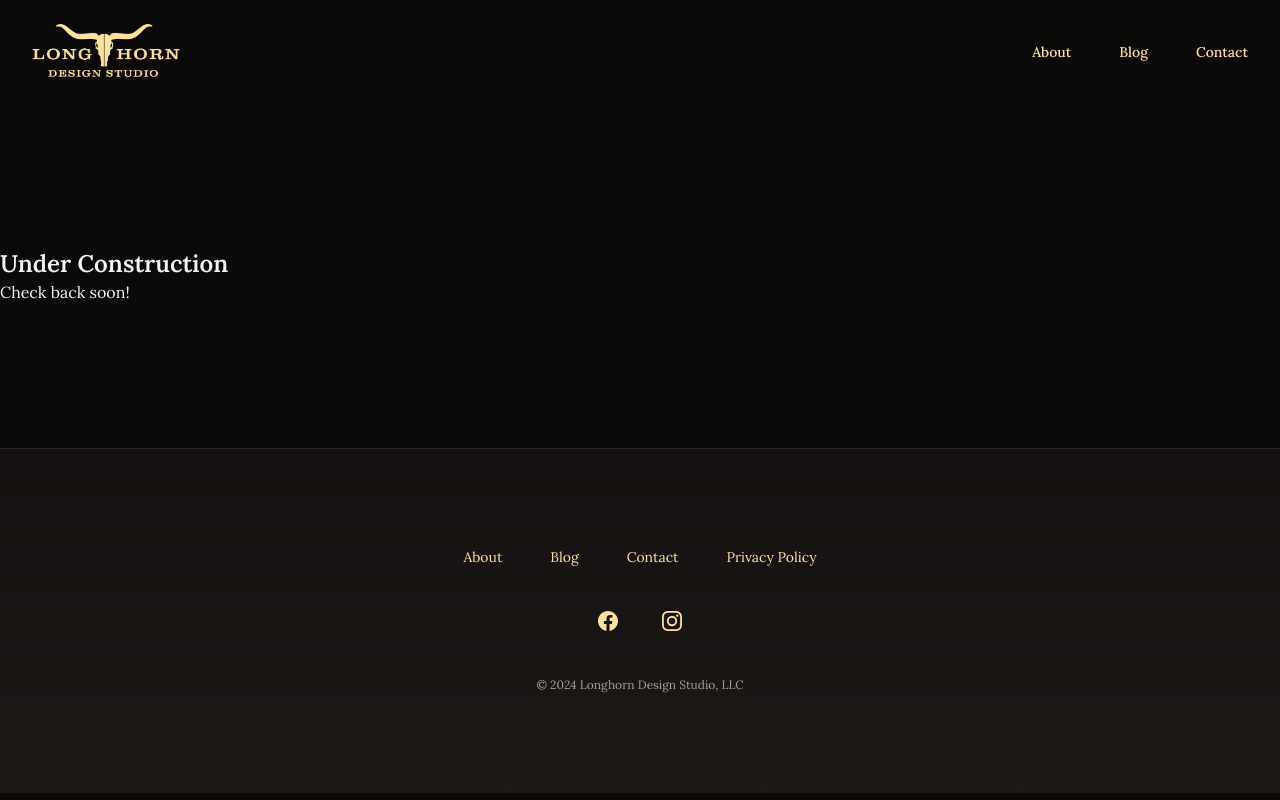
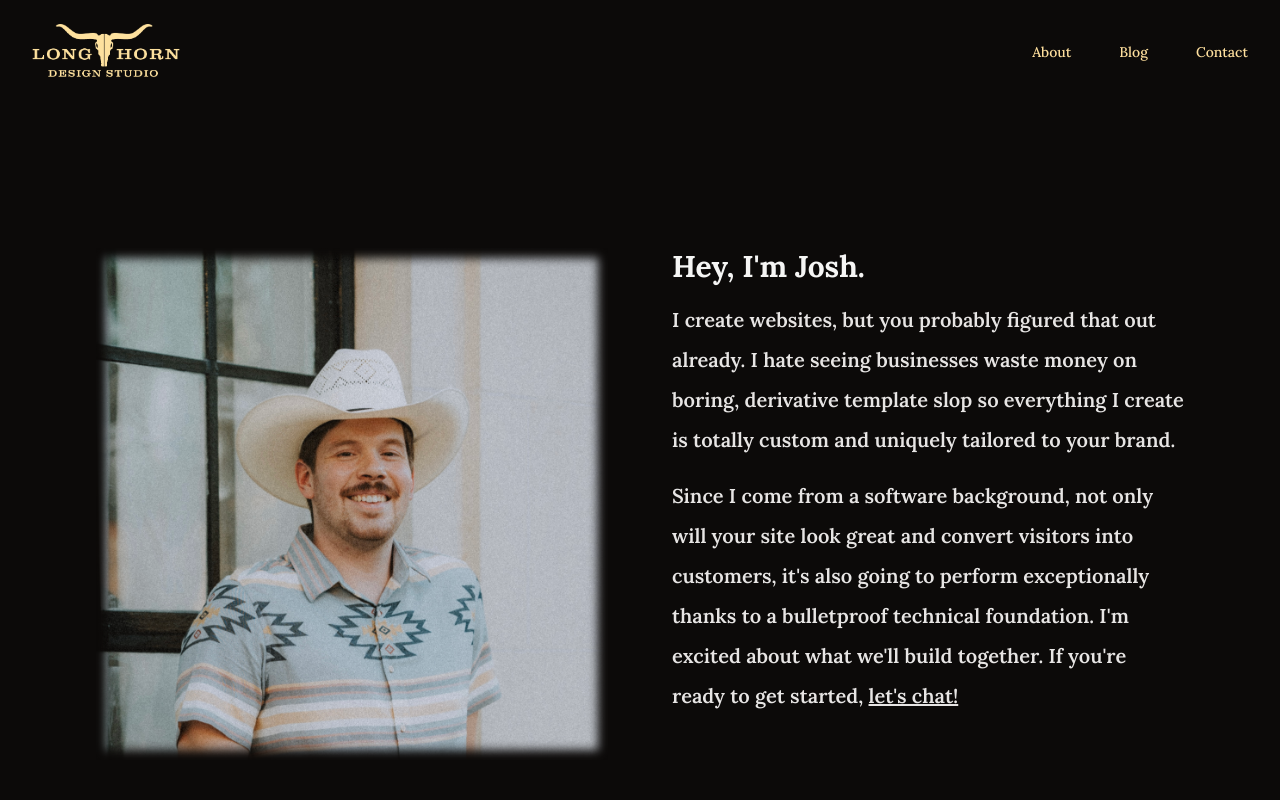
Before and after one commit to jrarick/longhorndesign.studio, a Next.js app: page /about in a window 1280 px wide. Shown: the top 800 px of the page. Built offline with nearby package versions, Linux system fonts and the light colour scheme; a web font is replaced by a local one.

Commit message:
updated about page

```diff
--- a/app/about/page.tsx
+++ b/app/about/page.tsx
@@ -1,4 +1,6 @@
 import { Metadata } from "next";
+import Image from "next/image";
+import Link from "next/link";
 
 export const metadata: Metadata = {
   title: "About",
@@ -7,9 +9,35 @@ export const metadata: Metadata = {
 
 export default function About() {
   return (
-    <div className="container mx-auto py-36">
-      <h1 className="text-2xl font-semibold">Under Construction</h1>
-      <p>Check back soon!</p>
+    <div className="max-w-6xl mx-auto py-36 px-4 sm:px-8 grid grid-cols-1 sm:grid-cols-2 gap-16">
+      <div className="relative inline-block aspect-square overflow-hidden text-stone-950 after:absolute after:left-0 after:top-0 after:block after:h-full after:w-full after:border-separate after:content-[''] after:[box-shadow:inset_0_0_10px_10px] max-h-full">
+        <Image
+          height={1000}
+          width={600}
+          src="/josh-standing.jpeg"
+          alt="Josh standing in front of a wall with a cowboy hat and a smile"
+          className="aspect-square object-cover object-top rounded-lg"
+        />
+      </div>
+      <div className="space-y-4">
+        <h1 className="font-bold text-3xl">Hey, I'm Josh.</h1>
+        <p className="text-base/8 sm:text-xl/10 text-stone-200 font-semibold">
+          I create websites, but you probably figured that out already. I hate
+          seeing businesses waste money on boring, derivative template slop so
+          everything I create is totally custom and uniquely tailored to your
+          brand.
+        </p>
+        <p className="text-base/8 sm:text-xl/10 text-stone-200 font-semibold">
+          Since I come from a software background, not only will your site look
+          great and convert visitors into customers, it's also going to perform
+          exceptionally thanks to a bulletproof technical foundation. I'm
+          excited about what we'll build together. If you're ready to get
+          started,{" "}
+          <Link href="/#contact" className="underline">
+            let's chat!
+          </Link>
+        </p>
+      </div>
     </div>
   );
 }
--- a/app/components/page-sections/home/steps.tsx
+++ b/app/components/page-sections/home/steps.tsx
@@ -3,6 +3,7 @@
 import React from "react";
 import { motion } from "motion/react";
 import { cn } from "@/app/lib/utils";
+import Image from "next/image";
 
 type Blurb = {
   id: number;
@@ -121,7 +122,9 @@ function StepSection({ blurb, index }: { blurb: Blurb; index: number }) {
           )}
         >
           <div className="relative inline-block aspect-square overflow-hidden text-stone-950 after:absolute after:left-0 after:top-0 after:block after:h-full after:w-full after:border-separate after:content-[''] after:[box-shadow:inset_0_0_10px_10px] max-h-full">
-            <img
+            <Image
+              width={500}
+              height={500}
               src={blurb.image.src}
               alt={blurb.image.alt}
               className="h-full w-full rounded-lg object-cover"
```
Also changed, not shown: public/josh-standing.jpeg (added).
